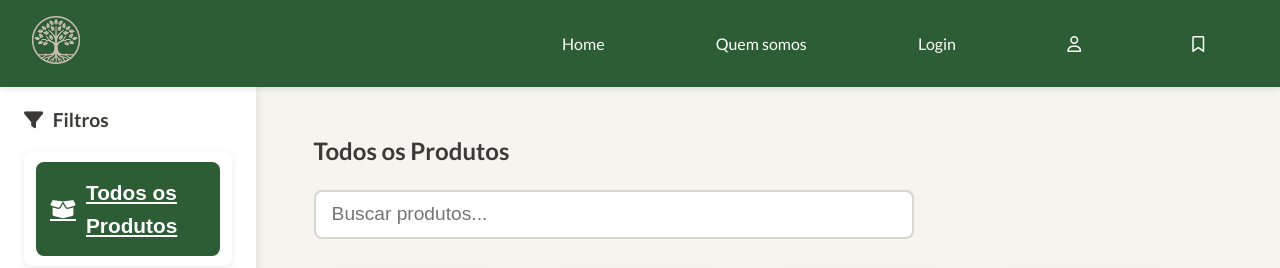
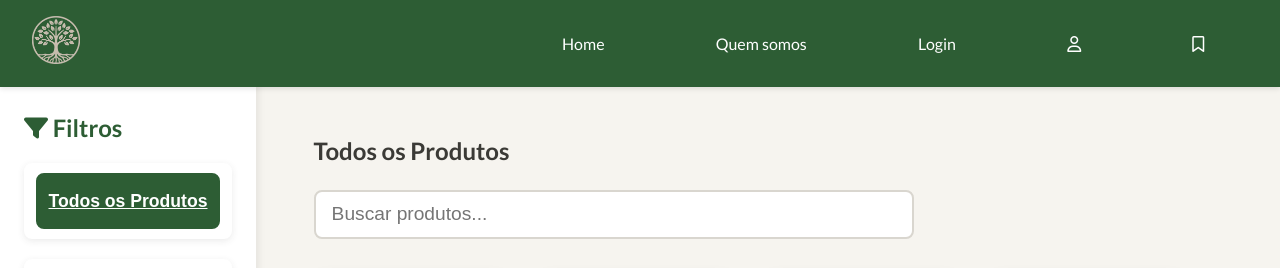
Before and after one commit to lbarbosac/green-brique, a PHP site: page /page-produtos.php in a window 1280 px wide. Shown: the top 268 px of the page. Run offline with PHP 8.4, Linux system fonts and the light colour scheme; data comes from the database, SQL or seed files in the repository; some libraries are stand-ins or nearby versions.

Commit message:
estilo da opcao todos produtos

```diff
--- a/src/assets/css/page-produtos.css
+++ b/src/assets/css/page-produtos.css
@@ -37,7 +37,7 @@ body {
     background-color: var(--fundo-principal);
     color: var(--texto-principal);
     line-height: 1.6;
-    overflow: hidden; /* Prevent scrolling on the entire page */
+    overflow: hidden;
 }
 
 .scrollable-filters {
@@ -45,7 +45,7 @@ body {
     position: fixed;
     top: 0;
     left: 0;
-
+    color: #4A7C4A;
     padding: 1.5rem;
     height: 100vh;
     margin-top: 65px;
@@ -59,11 +59,10 @@ body {
 .nav-title {
     font-size: 1.5rem;
     font-weight: 700;
-    margin-bottom: 1.5rem;
-    display: flex;
-    align-items: center;
-    gap: 0.6rem;
+    margin-bottom: 1rem;
+    color: var(--verde-escuro);
 }
+
 
 .container-categorias {
     list-style: none;
@@ -96,11 +95,23 @@ body {
     font-family: 'Montserrat', sans-serif;
     display: flex;
     align-items: center;
+    text-align: center;
+    justify-content: center;
     gap: 8px;
     cursor: pointer;
     border-radius: 6px;
     padding: 6px 8px;
     transition: background-color 0.3s ease;
+    white-space: nowrap;
+    overflow: hidden;
+    text-overflow: ellipsis;
+}
+
+#opcao-todos-produtos {
+    padding: 0;
+    margin: 0;
+    font-size: 1.1rem;
+    font-weight: 600;
 }
 
 .categoria-button:hover,
@@ -315,13 +326,6 @@ main {
     margin-bottom: 1rem;
 }
 
-.nav-title {
-    font-size: 1.2rem;
-    font-weight: 700;
-    margin-bottom: 1rem;
-    color: var(--texto-principal);
-}
-
 #container-filtros {
     list-style: none;
     padding: 0;
@@ -369,7 +373,6 @@ main {
 }
 
 .container-produto {
-
     width: calc(25% - 2.5rem);
     background-color: var(--fundo-card);
     border-radius: 12px;
@@ -385,7 +388,6 @@ main {
     transform: translateY(-6px);
     box-shadow: 0 7px 18px var(--verde-medio);
     outline: none;
-    width: calc(25% - 2rem);
     background-color: var(--fundo-card);
     border-radius: 6px;
     text-decoration: none;
--- a/src/assets/js/page-produtos.js
+++ b/src/assets/js/page-produtos.js
@@ -1,56 +1,114 @@
 document.addEventListener('DOMContentLoaded', () => {
 
-    // Ícones para expandir/collapsar nas categorias
+    // --- Lógica do Menu Lateral Responsivo (Sidebar) ---
+    const menuToggleBtn = document.getElementById('menu-toggle-btn');
+    const sidebar = document.getElementById('mobile-sidebar');
+    const overlay = document.getElementById('sidebar-overlay');
+
+    const toggleSidebar = () => {
+        const isExpanded = menuToggleBtn.getAttribute('aria-expanded') === 'true';
+
+        if (isExpanded) {
+            // Fechar Sidebar
+            sidebar.classList.remove('active');
+            menuToggleBtn.setAttribute('aria-expanded', 'false');
+            menuToggleBtn.querySelector('i').className = 'fa-solid fa-bars';
+            overlay.hidden = true;
+            document.body.classList.remove('noscroll');
+        } else {
+            // Abrir Sidebar
+            sidebar.classList.add('active');
+            menuToggleBtn.setAttribute('aria-expanded', 'true');
+            menuToggleBtn.querySelector('i').className = 'fa-solid fa-xmark';
+            overlay.hidden = false;
+            document.body.classList.add('noscroll');
+        }
+    };
+
+
+    if (menuToggleBtn && sidebar && overlay) {
+        // Evento principal para abrir/fechar
+        menuToggleBtn.addEventListener('click', toggleSidebar);
+
+        // Fechar ao clicar no overlay
+        overlay.addEventListener('click', toggleSidebar);
+
+        // Fechar ao redimensionar (volta para o estado desktop)
+        const checkDesktopResize = () => {
+            if (window.innerWidth > 768 && sidebar.classList.contains('active')) {
+                sidebar.classList.remove('active');
+                menuToggleBtn.setAttribute('aria-expanded', 'false');
+                menuToggleBtn.querySelector('i').className = 'fa-solid fa-bars';
+                overlay.hidden = true;
+                document.body.classList.remove('noscroll');
+            }
+        };
+
+        window.addEventListener('resize', checkDesktopResize);
+    }
+
+    // --- Lógica de Expansão/Colapso de Subcategorias (Acordeão) ---
     const categoriaButtons = document.querySelectorAll('.categoria-button:not(.todos-produtos a)');
+
     categoriaButtons.forEach(button => {
-
-        // Inserir símbolo de + / - ao lado direito dinamicamente
-        const iconSpan = document.createElement('span');
+        // Inicializa ou garante o ícone de toggle
+        let iconSpan = button.querySelector('.expand-icon');
+        if (!iconSpan) {
+            iconSpan = document.createElement('span');
             iconSpan.classList.add('expand-icon');
-        iconSpan.textContent = '+';
             iconSpan.style.marginLeft = 'auto';
             iconSpan.style.fontWeight = '900';
             iconSpan.style.fontSize = '1.3rem';
             button.appendChild(iconSpan);
+        }
+        iconSpan.textContent = '+';
 
         button.addEventListener('click', () => {
             const expanded = button.getAttribute('aria-expanded') === 'true';
 
-            // Fechar todas as categorias abertas
+            // Fechar todas as outras categorias
             categoriaButtons.forEach(btn => {
+                const sublist = document.getElementById(btn.getAttribute('aria-controls'));
+                if (btn !== button && btn.getAttribute('aria-expanded') === 'true') {
                     btn.setAttribute('aria-expanded', 'false');
                     btn.querySelector('.expand-icon').textContent = '+';
-                const sublist = document.getElementById(btn.getAttribute('aria-controls'));
-                const form = btn.parentElement.querySelector('.categoria-busca');
-                if (sublist) sublist.classList.remove('expanded');
-                if (sublist) sublist.hidden = true;
-                if (form) form.hidden = true;
+                    if (sublist) {
+                        sublist.classList.remove('expanded');
+                        setTimeout(() => sublist.hidden = true, 350);
+                    }
+                }
             });
 
+            // Abrir/Fechar a categoria clicada
             if (!expanded) {
                 button.setAttribute('aria-expanded', 'true');
-                button.querySelector('.expand-icon').textContent = '−';
+                iconSpan.textContent = '−';
                 const sublist = document.getElementById(button.getAttribute('aria-controls'));
-                const form = button.parentElement.querySelector('.categoria-busca');
                 if (sublist) {
                     sublist.hidden = false;
-                    sublist.classList.add('expanded');
+                    setTimeout(() => sublist.classList.add('expanded'), 10);
                 }
-                if (form) form.hidden = false;
+            } else {
+                button.setAttribute('aria-expanded', 'false');
+                iconSpan.textContent = '+';
+                const sublist = document.getElementById(button.getAttribute('aria-controls'));
+                if (sublist) {
+                    sublist.classList.remove('expanded');
+                    setTimeout(() => sublist.hidden = true, 350);
+                }
             }
         });
     });
 
-    // Autocomplete na barra de busca geral
+    // --- Lógica do Autocomplete (MANTIDA) ---
     const input = document.getElementById('search-input');
     const autocompleteList = document.getElementById('autocomplete-list');
+    let activeIndex = -1;
 
     if (input) {
-        let activeIndex = -1;
 
         input.addEventListener('input', () => {
             const query = input.value.trim();
-
             if (query.length < 2) {
                 autocompleteList.innerHTML = '';
                 autocompleteList.hidden = true;
@@ -58,6 +116,7 @@ document.addEventListener('DOMContentLoaded', () => {
                 return;
             }
 
+            // A lógica de fetch para produto_autocomplete.php deve estar funcionando
             fetch(`./include/produto_autocomplete.php?query=${encodeURIComponent(query)}`)
                 .then(response => response.json())
                 .then(results => {
@@ -85,14 +144,10 @@ document.addEventListener('DOMContentLoaded', () => {
 
                     autocompleteList.hidden = false;
                     input.setAttribute('aria-expanded', 'true');
-                })
-                .catch(() => {
-                    autocompleteList.innerHTML = '';
-                    autocompleteList.hidden = true;
-                    input.setAttribute('aria-expanded', 'false');
                 });
         });
 
+        // Navegação com teclado no autocomplete (ArrowDown/Up, Enter, Escape)
         input.addEventListener('keydown', (e) => {
             const items = autocompleteList.querySelectorAll('li');
             if (items.length === 0) return;
@@ -112,6 +167,8 @@ document.addEventListener('DOMContentLoaded', () => {
                     e.preventDefault();
                     if (activeIndex > -1) {
                         items[activeIndex].click();
+                    } else {
+                        input.closest('form').submit(); // Envia o formulário se nada estiver selecionado
                     }
                     break;
                 case 'Escape':
@@ -131,8 +188,10 @@ document.addEventListener('DOMContentLoaded', () => {
             }
         }
 
-        // Fecha sugestões clicando fora
+        // Fecha sugestões clicando fora (melhorado para não fechar o sidebar)
         document.addEventListener('click', (e) => {
+             const isClickOnSidebar = sidebar.contains(e.target) || menuToggleBtn.contains(e.target);
+
              if (!input.contains(e.target) && !autocompleteList.contains(e.target)) {
                 autocompleteList.innerHTML = '';
                 autocompleteList.hidden = true;
--- a/src/page-produtos.php
+++ b/src/page-produtos.php
@@ -47,7 +47,7 @@ if ($subcat_id_filter > 0) {
 
 } elseif ($cat_id_filter > 0) {
     $join_clause .= " JOIN produto_subcategoria ps ON p.ProdutoID = ps.ProdutoID
-                      JOIN subcategorias s ON ps.SubcategoriaID = s.SubcategoriaID";
+                     JOIN subcategorias s ON ps.SubcategoriaID = s.SubcategoriaID";
     $where_clause .= " WHERE s.CategoriaID = $cat_id_filter";
 
     $sql_cat_name = "SELECT Nome FROM categorias WHERE CategoriaID = $cat_id_filter";
@@ -70,9 +70,9 @@ $retorno = mysqli_query($conn, $sql);
         <h2 class="nav-title"><i class="fas fa-filter" aria-hidden="true"></i> Filtros</h2>
         <ul class="container-categorias" role="list">
             <!-- Todos os Produtos, ícone destacado -->
-            <li class="categoria-item todos-produtos">
+            <li class="categoria-item todos-produtos" id="container-opc-tds-produtos">
                 <a href="./page-produtos.php" class="categoria-button" aria-current="<?php echo (!$cat_id_filter && !$subcat_id_filter) ? 'page' : 'false'; ?>">
-                    <i class="fas fa-box-open" aria-hidden="true"></i> Todos os Produtos
+                    <p id="opcao-todos-produtos">Todos os Produtos</p>
                 </a>
             </li>
 
@@ -91,8 +91,6 @@ $retorno = mysqli_query($conn, $sql);
                     <i class="<?php echo $iconMap[$categoria['Nome']] ?? 'fas fa-folder'; ?>" aria-hidden="true"></i>
                     <span><?php echo htmlspecialchars($categoria['Nome']); ?></span>
                 </button>
-
-                <div class="categoria-extra-area" aria-live="polite" aria-atomic="true"></div>
 
                 <ul id="subcat-list-<?php echo $id; ?>" class="subcategoria-list" hidden>
                     <?php foreach ($categoria['Subcategorias'] as $subcat): ?>
```
Lines whose indentation alone changed are shown as unchanged.
